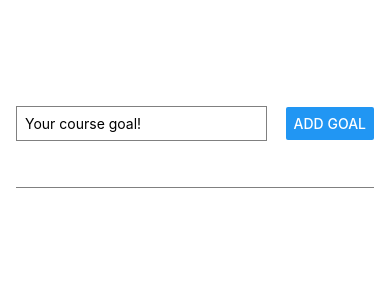
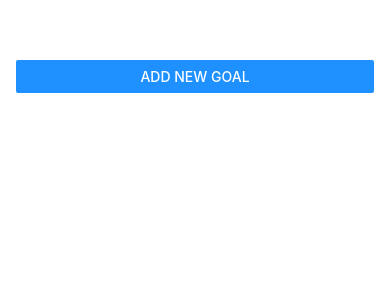
Before and after one commit to AlexisCast/goals-reactn, a React Native app: screen / in a window 390 px wide. Shown: the top 300 px of the page. Built offline with nearby package versions, Linux system fonts and the light colour scheme.

Commit message:
add modal screen

```diff
--- a/App.js
+++ b/App.js
@@ -1,18 +1,25 @@
 import { StatusBar } from "expo-status-bar";
 import { useState } from "react";
-import { FlatList, StyleSheet, View } from "react-native";
+import { Button, FlatList, StyleSheet, View } from "react-native";
 
 import GoalItem from "./components/GoalItem";
 import GoalInput from "./components/GoalInput";
 
 export default function App() {
 	const [courseGoals, setCourseGoals] = useState([]);
+	const [modalIsVisible, setModalIsVisible] = useState(false);
+
+	const startAddGoalHandler = () => {
+		setModalIsVisible(true);
+	};
 
 	const addGoalHandler = (enteredGoalText) => {
 		setCourseGoals((currentCourseGoals) => [
 			...currentCourseGoals,
 			{ text: enteredGoalText, id: Math.random().toString() },
 		]);
+
+		endAddGoalHandler(false);
 	};
 
 	const deleteGoalHandler = (id) => {
@@ -21,9 +28,22 @@ export default function App() {
 		});
 	};
 
+	const endAddGoalHandler = () => {
+		setModalIsVisible(false);
+	};
+
 	return (
 		<View style={styles.appContainer}>
-			<GoalInput addGoal={addGoalHandler} />
+			<Button
+				title="Add New Goal"
+				color="#1e90ff"
+				onPress={startAddGoalHandler}
+			/>
+			<GoalInput
+				addGoal={addGoalHandler}
+				visible={modalIsVisible}
+				onCancel={endAddGoalHandler}
+			/>
 			<View style={styles.goalsContainer}>
 				<FlatList
 					data={courseGoals}
--- a/components/GoalInput.js
+++ b/components/GoalInput.js
@@ -1,7 +1,7 @@
 import { useState } from "react";
-import { Button, StyleSheet, TextInput, View } from "react-native";
+import { Button, StyleSheet, TextInput, View, Modal } from "react-native";
 
-const GoalInput = ({ addGoal }) => {
+const GoalInput = ({ addGoal, visible, onCancel }) => {
 	const [enteredGoalText, setEnterGoalText] = useState("");
 
 	const goalInputHandler = (enteredText) => {
@@ -14,6 +14,7 @@ const GoalInput = ({ addGoal }) => {
 	};
 
 	return (
+		<Modal visible={visible} animationType="slide">
 			<View style={styles.inputContainer}>
 				<TextInput
 					style={styles.textInput}
@@ -21,8 +22,16 @@ const GoalInput = ({ addGoal }) => {
 					onChangeText={goalInputHandler}
 					value={enteredGoalText}
 				/>
+				<View style={styles.buttonContainer}>
+					<View style={styles.button}>
 						<Button title="Add Goal" onPress={addGoalHandler} />
 					</View>
+					<View style={styles.button}>
+						<Button title="Cancel" onPress={onCancel} />
+					</View>
+				</View>
+			</View>
+		</Modal>
 	);
 };
 
@@ -31,18 +40,26 @@ export default GoalInput;
 const styles = StyleSheet.create({
 	inputContainer: {
 		flex: 1,
-		flexDirection: "row",
-		justifyContent: "space-between",
+		justifyContent: "center",
 		alignItems: "center",
 		marginBottom: 24,
 		borderBottomWidth: 1,
 		borderColor: "grey",
+		padding: 16,
 	},
 	textInput: {
 		borderWidth: 1,
 		borderColor: "grey",
-		width: "70%",
+		width: "100%",
 		marginRight: 8,
 		padding: 8,
 	},
+	buttonContainer: {
+		marginTop: 16,
+		flexDirection: "row",
+	},
+	button: {
+		width: 100,
+		marginHorizontal: 8,
+	},
 });
```
Lines whose indentation alone changed are shown as unchanged.
